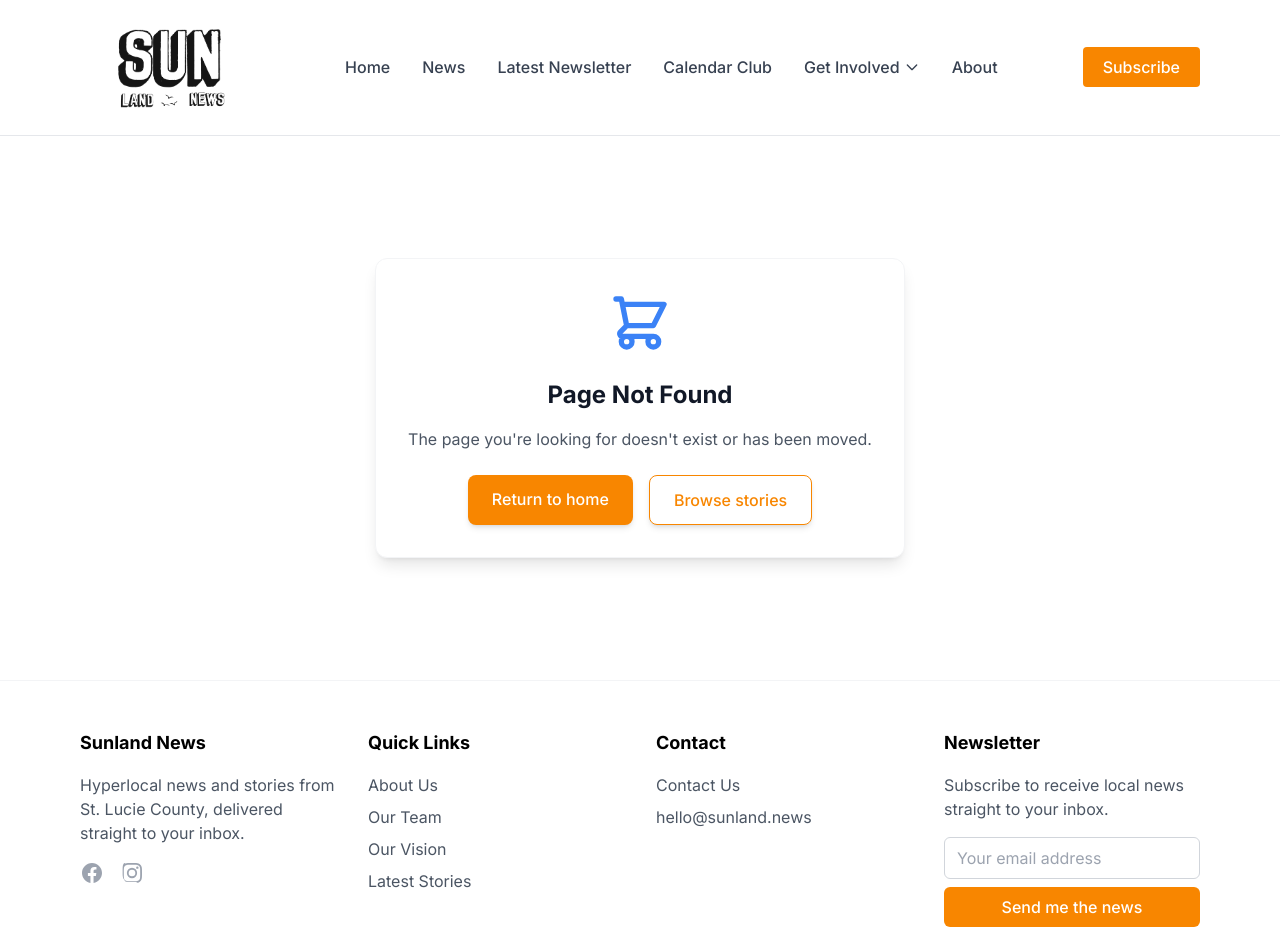
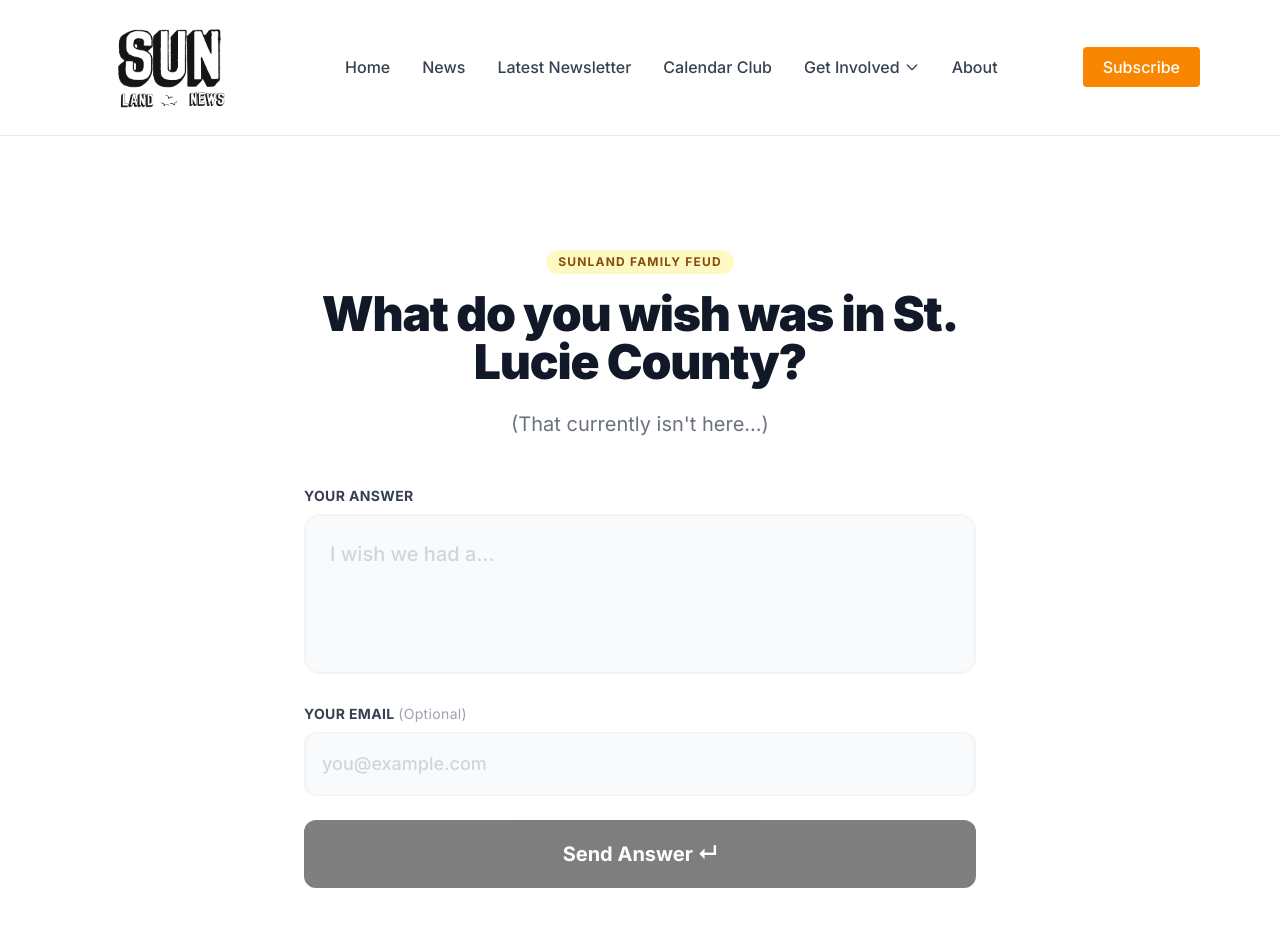
Before and after one commit to jamindevon/sunlandnews, a Next.js app: page /feud in a window 1280 px wide. Before the commit this address had no page. Shown: the top 952 px of the page. Built offline with nearby package versions, Linux system fonts and the light colour scheme.

Commit message:
Add Family Feud survey page and API

```diff
--- /dev/null
+++ b/app/api/feud/route.js
@@ -0,0 +1,39 @@
+import { Resend } from 'resend';
+import { NextResponse } from 'next/server';
+
+const resend = process.env.RESEND_API_KEY ? new Resend(process.env.RESEND_API_KEY) : null;
+
+export async function POST(request) {
+    try {
+        if (!resend) {
+            console.error('RESEND_API_KEY is missing');
+            return NextResponse.json({ success: false, error: 'Configuration error: Missing API key' }, { status: 500 });
+        }
+
+        const { response, email } = await request.json();
+
+        if (!response) {
+            return NextResponse.json({ success: false, error: 'Response is required' }, { status: 400 });
+        }
+
+        const data = await resend.emails.send({
+            from: 'Sunland Feud <hello@sunland.news>',
+            to: ['thesunlandcompany@gmail.com'],
+            reply_to: email || 'no-reply@sunland.news',
+            subject: `Family Feud: New Submission`,
+            html: `
+                <h2>New Family Feud Response!</h2>
+                <p><strong>Question:</strong> "What do you wish was in Saint Lucie county that currently not in Saint Lucie county..."</p>
+                <div style="background-color: #f3f4f6; padding: 20px; border-radius: 8px; margin: 20px 0;">
+                    <p style="font-size: 18px; font-weight: bold; color: #111827;">"${response}"</p>
+                </div>
+                <p><strong>Submitted by:</strong> ${email || 'Anonymous'}</p>
+            `,
+        });
+
+        return NextResponse.json({ success: true, data });
+    } catch (error) {
+        console.error('Feud survey error:', error);
+        return NextResponse.json({ success: false, error: error.message }, { status: 500 });
+    }
+}
--- /dev/null
+++ b/app/feud/page.js
@@ -0,0 +1,116 @@
+'use client';
+
+import { useState } from 'react';
+import { motion } from 'framer-motion';
+
+export default function FeudPage() {
+    const [response, setResponse] = useState('');
+    const [email, setEmail] = useState('');
+    const [status, setStatus] = useState('idle'); // idle, submitting, success, error
+
+    const handleSubmit = async (e) => {
+        e.preventDefault();
+        if (!response.trim()) return;
+
+        setStatus('submitting');
+        try {
+            const res = await fetch('/api/feud', {
+                method: 'POST',
+                headers: { 'Content-Type': 'application/json' },
+                body: JSON.stringify({ response, email }),
+            });
+
+            if (res.ok) {
+                setStatus('success');
+                setResponse('');
+                setEmail('');
+            } else {
+                setStatus('error');
+            }
+        } catch (err) {
+            setStatus('error');
+        }
+    };
+
+    return (
+        <div className="min-h-screen bg-white flex flex-col items-center justify-center p-4">
+            <div className="max-w-2xl w-full">
+
+                {/* Header */}
+                <div className="text-center mb-12">
+                    <span className="bg-yellow-100 text-yellow-800 text-xs font-bold px-3 py-1 rounded-full uppercase tracking-widest mb-4 inline-block">
+                        Sunland Family Feud
+                    </span>
+                    <h1 className="text-4xl md:text-5xl font-black text-gray-900 tracking-tight leading-tight mb-6">
+                        What do you wish was in St. Lucie County?
+                    </h1>
+                    <p className="text-xl text-gray-500">
+                        (That currently isn't here...)
+                    </p>
+                </div>
+
+                {/* Success State */}
+                {status === 'success' ? (
+                    <motion.div
+                        initial={{ opacity: 0, scale: 0.9 }}
+                        animate={{ opacity: 1, scale: 1 }}
+                        className="bg-green-50 border border-green-100 rounded-3xl p-12 text-center"
+                    >
+                        <div className="text-6xl mb-6">🎉</div>
+                        <h2 className="text-2xl font-bold text-gray-900 mb-2">Survey Says... Accepted!</h2>
+                        <p className="text-gray-600 mb-8">Thanks for playing. We'll be using the best answers in our next video!</p>
+                        <button
+                            onClick={() => setStatus('idle')}
+                            className="text-green-700 font-bold hover:underline"
+                        >
+                            Submit another answer
+                        </button>
+                    </motion.div>
+                ) : (
+                    /* Form */
+                    <form onSubmit={handleSubmit} className="space-y-6">
+                        <div>
+                            <label className="block text-sm font-bold text-gray-700 mb-2 uppercase tracking-wide">
+                                Your Answer
+                            </label>
+                            <textarea
+                                value={response}
+                                onChange={(e) => setResponse(e.target.value)}
+                                placeholder="I wish we had a..."
+                                className="w-full bg-gray-50 border-2 border-gray-100 rounded-2xl p-6 text-xl font-medium text-gray-900 focus:border-black focus:ring-0 transition-all placeholder-gray-300 min-h-[160px] resize-none"
+                                required
+                            />
+                        </div>
+
+                        <div>
+                            <label className="block text-sm font-bold text-gray-700 mb-2 uppercase tracking-wide">
+                                Your Email <span className="text-gray-400 font-normal normal-case">(Optional)</span>
+                            </label>
+                            <input
+                                type="email"
+                                value={email}
+                                onChange={(e) => setEmail(e.target.value)}
+                                placeholder="you@example.com"
+                                className="w-full bg-gray-50 border-2 border-gray-100 rounded-xl p-4 text-lg font-medium text-gray-900 focus:border-black focus:ring-0 transition-all placeholder-gray-300"
+                            />
+                        </div>
+
+                        <button
+                            type="submit"
+                            disabled={status === 'submitting' || !response.trim()}
+                            className="w-full bg-black text-white text-xl font-bold py-5 rounded-xl hover:scale-[1.02] active:scale-[0.98] transition-all disabled:opacity-50 disabled:hover:scale-100"
+                        >
+                            {status === 'submitting' ? 'Submitting...' : 'Send Answer ↵'}
+                        </button>
+
+                        {status === 'error' && (
+                            <p className="text-red-500 text-center font-bold">
+                                Something went wrong. Please try again.
+                            </p>
+                        )}
+                    </form>
+                )}
+            </div>
+        </div>
+    );
+}
```
